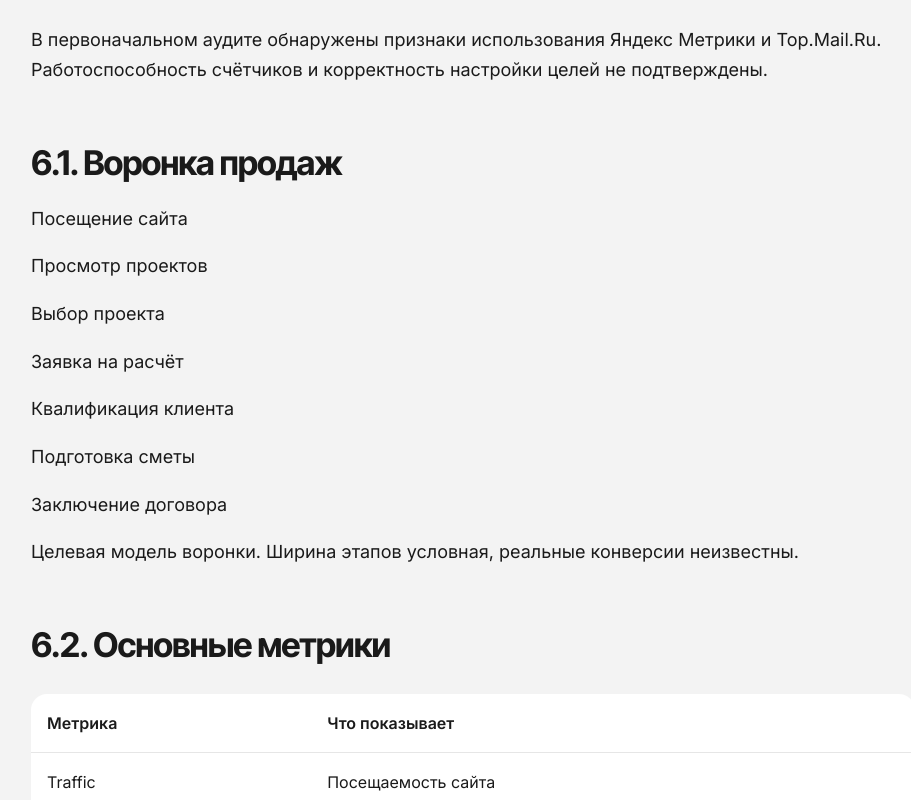
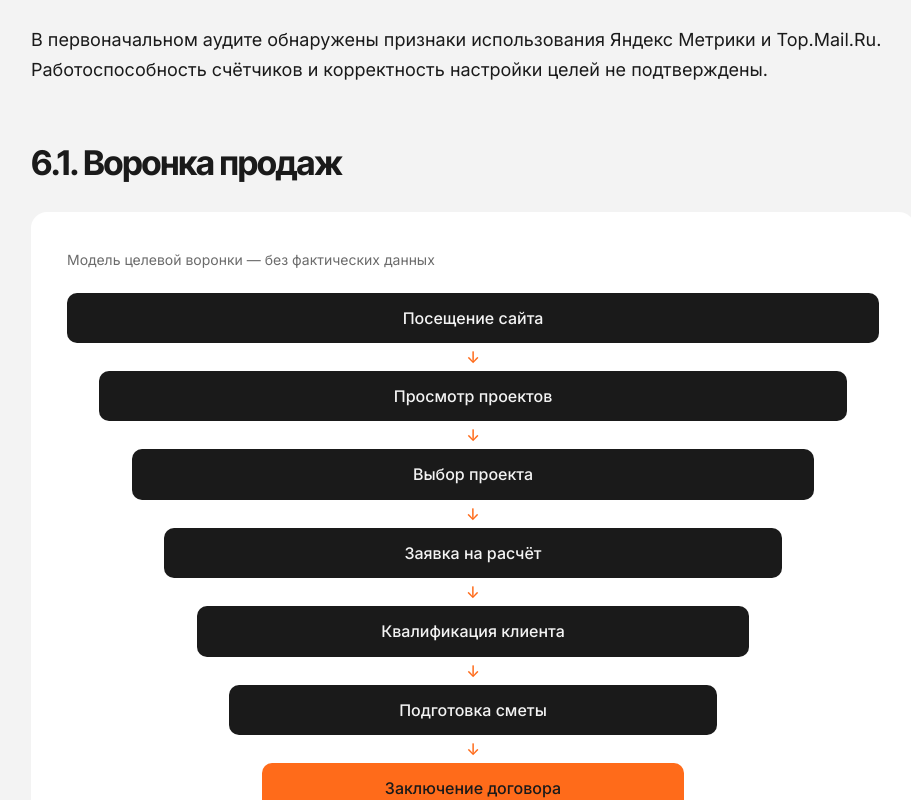
Before and after one commit to batbatbataman79-cmd/portfolioproduct, a plain HTML site: page cases/stroy-dom.html in a window 1280 px wide. Shown: the part 11200-12000 px from the top of the page, without its empty margins (301-1212 px from the left). Drawn offline with Linux system fonts and the light colour scheme.

Commit message:
Оформить воронку продаж в кейсе Stroy-dom

```diff
--- a/cases/stroy-dom.html
+++ b/cases/stroy-dom.html
@@ -386,14 +386,19 @@
 <h1 id="stroy-section-6"><strong>6. Продуктовая аналитика</strong></h1>
 <p>В первоначальном аудите обнаружены признаки использования Яндекс Метрики и Top.Mail.Ru. Работоспособность счётчиков и корректность настройки целей не подтверждены.</p>
 <h2><strong>6.1. Воронка продаж</strong></h2>
-<p>Посещение сайта</p>
-<p>Просмотр проектов</p>
-<p>Выбор проекта</p>
-<p>Заявка на расчёт</p>
-<p>Квалификация клиента</p>
-<p>Подготовка сметы</p>
-<p>Заключение договора</p>
-<p>Целевая модель воронки. Ширина этапов условная, реальные конверсии неизвестны.</p>
+<div class="sales-funnel">
+  <p class="sales-funnel__note">Модель целевой воронки — без фактических данных</p>
+  <ol class="sales-funnel__steps">
+    <li>Посещение сайта</li>
+    <li>Просмотр проектов</li>
+    <li>Выбор проекта</li>
+    <li>Заявка на расчёт</li>
+    <li>Квалификация клиента</li>
+    <li>Подготовка сметы</li>
+    <li>Заключение договора</li>
+  </ol>
+  <p class="sales-funnel__note">Ширина этапов условная и не отражает реальные конверсии.</p>
+</div>
 <h2><strong>6.2. Основные метрики</strong></h2>
 <div class="stroy-table"><table>
 <thead>
--- a/css/style.css
+++ b/css/style.css
@@ -1058,3 +1058,19 @@ a.note:hover .btn { background: var(--accent); border-color: var(--accent); }
 .road-track i { grid-column:var(--start) / span var(--length); height:18px; background:var(--accent); border-radius:5px; margin:0 3px; }
 @media(max-width:1024px) { .stroy-layout { grid-template-columns:1fr; gap:24px; } .stroy-toc { position:static; max-height:none; } }
 @media(max-width:600px) { .swot-grid,.arch-columns,.arch-actions { grid-template-columns:1fr; } .stroy-layout { margin-top:60px; } }
+
+/* Схематичная воронка продаж — без фактических значений */
+.sales-funnel { background: var(--card); border-radius: 16px; padding: clamp(20px, 4vw, 36px); margin: 28px 0; }
+.stroy-audit .sales-funnel__note { margin: 0; color: var(--muted); font-size: 14px; }
+.stroy-audit .sales-funnel__steps { list-style: none; padding: 0; margin: 22px 0; display: flex; flex-direction: column; align-items: center; }
+.sales-funnel__steps li { width: var(--width); background: var(--text); color: var(--on-dark); text-align: center; border-radius: 10px; padding: 12px; margin: 0; font-size: 16px; font-weight: 500; }
+.sales-funnel__steps li:not(:last-child) { margin-bottom: 28px; position: relative; }
+.sales-funnel__steps li:not(:last-child)::after { content: '↓'; position: absolute; top: 100%; left: 50%; color: var(--accent); transform: translateX(-50%); line-height: 28px; }
+.sales-funnel__steps li:nth-child(1) { --width: 100%; }
+.sales-funnel__steps li:nth-child(2) { --width: 92%; }
+.sales-funnel__steps li:nth-child(3) { --width: 84%; }
+.sales-funnel__steps li:nth-child(4) { --width: 76%; }
+.sales-funnel__steps li:nth-child(5) { --width: 68%; }
+.sales-funnel__steps li:nth-child(6) { --width: 60%; }
+.sales-funnel__steps li:nth-child(7) { --width: 52%; background: var(--accent); color: var(--text); }
+@media(max-width:600px) { .sales-funnel__steps li { min-width: 72%; font-size: 14px; } }
```
Also changed, not shown: tools/stroy_dom_audit.html (+13 -8 lines).
